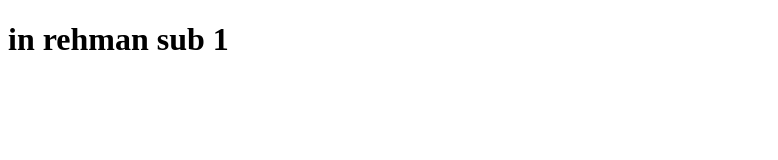
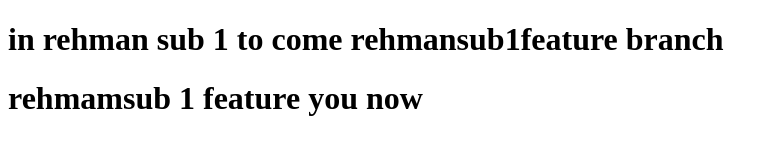
Before and after one commit to rehmanmalick/git-collaborate, a plain HTML site: page index.html in a window 1280 px wide. Shown: the whole page, without its empty margins (0-778 px from the left). Drawn offline with Linux system fonts and the light colour scheme.

Commit message:
rightnow you in rehmansub1feature branch

```diff
--- a/index.html
+++ b/index.html
@@ -8,7 +8,8 @@
 </head>
 
 <body>
-    <h1>in rehman sub 1</h1>
+    <h1>in rehman sub 1 to come rehmansub1feature branch</h1>
+    <h1>rehmamsub 1 feature you now</h1>
 </body>
 
 </html>
```
